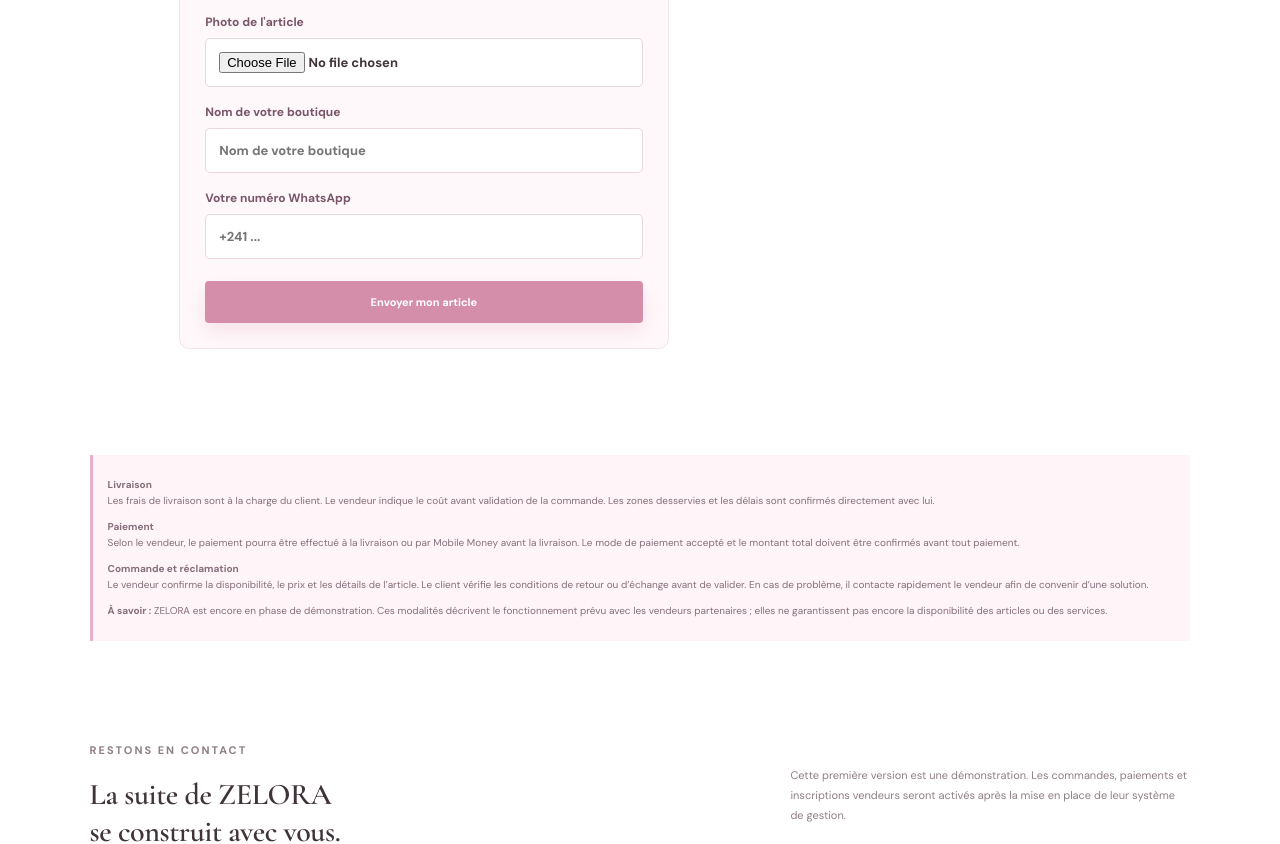
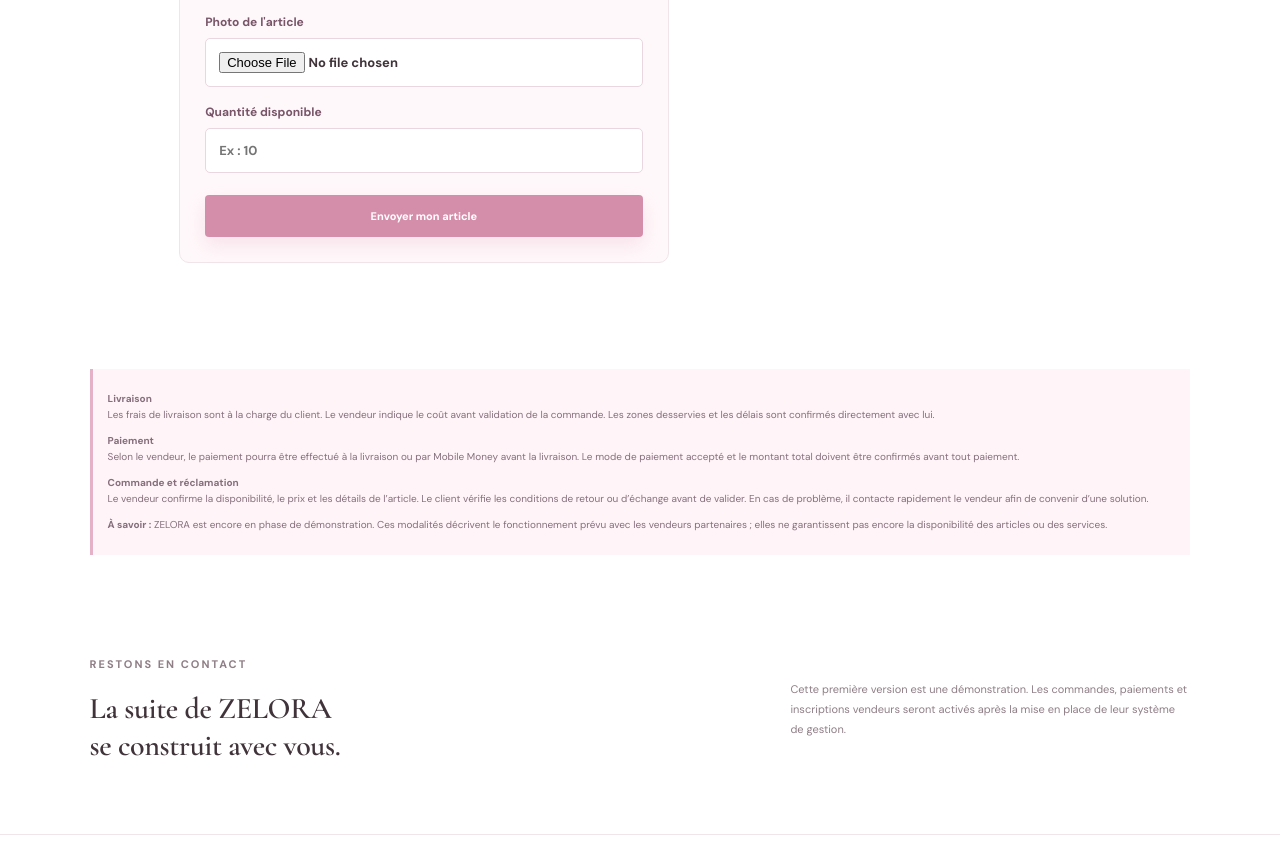
Before and after one commit to Ossimajeremieforlan/ZELORA-, a plain HTML site: page index.html in a window 1280 px wide. Shown: the part 4036-4880 px from the top of the page. Drawn offline with nearby package versions, Linux system fonts and the light colour scheme; no server answers.

Commit message:
Update form fields by removing and adding inputs
Removed boutique name and WhatsApp number fields from the form, and added quantity input.

```diff
--- a/index.html
+++ b/index.html
@@ -255,14 +255,9 @@
       <input type="file" name="photo" accept="image/*" required>
     </label>
 
-    <label>Nom de votre boutique
-      <input type="text" name="boutique" required
-        placeholder="Nom de votre boutique">
-    </label>
-
-    <label>Votre numéro WhatsApp
-      <input type="tel" name="telephone" required
-        placeholder="+241 ...">
+    <label>Quantité disponible
+  <input type="number" name="quantite" min="1" required
+    placeholder="Ex : 10">
     </label>
 
     <button type="submit" class="button button-primary full-width">
```
